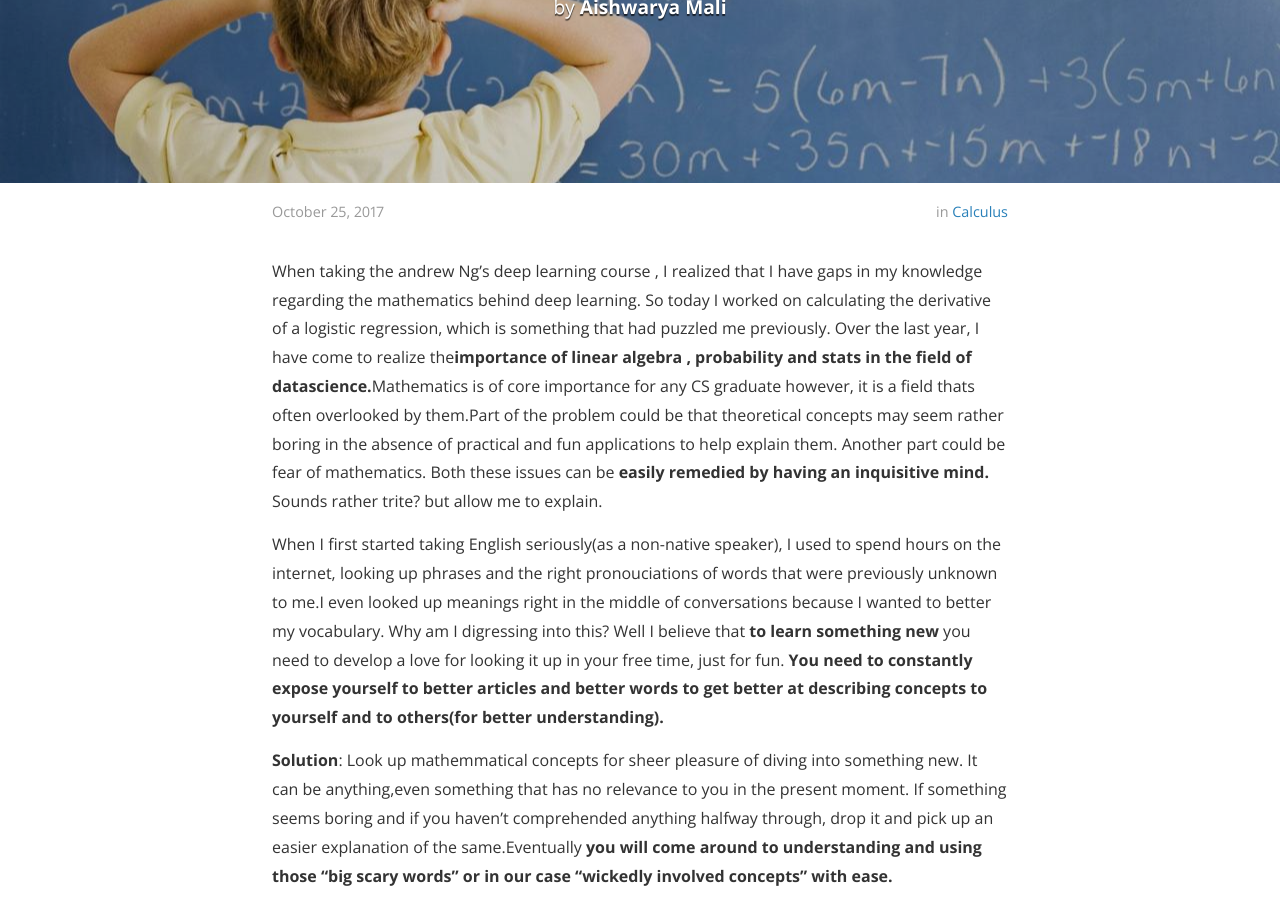
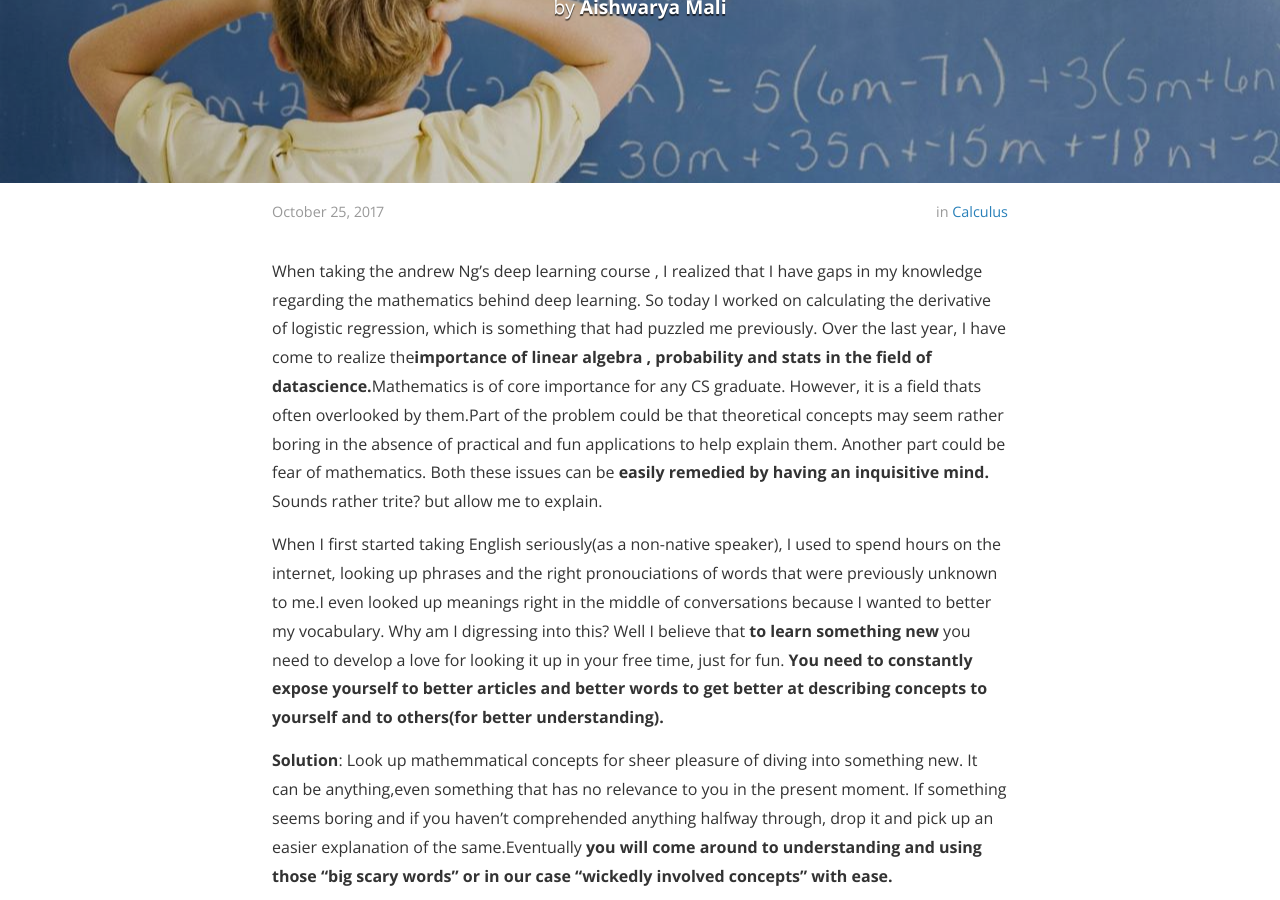
Before and after one commit to ashm8206/ashm8206.github.io, a Jekyll site: the page built from _posts/2017-10-25-Derivative-of-logistic-Regression.markdown, in a window 1280 px wide and 900 px high, scrolled down 320 px. Built offline with Jekyll 4.4.1, drawn with Linux system fonts in a browser that asks for light colours; nearby versions of some CDN libraries; comment, search, counter and statistics services are not loaded; some of the changed text lies outside the part shown.

```diff
--- a/_posts/2017-10-25-Derivative-of-logistic-Regression.markdown
+++ b/_posts/2017-10-25-Derivative-of-logistic-Regression.markdown
@@ -8,8 +8,8 @@ categories: calculus
 
 ---
 
-When taking the andrew Ng's deep learning course , I realized that I  have gaps in my knowledge regarding the mathematics behind deep learning. So today I worked on calculating the derivative of a logistic regression, which is something that had puzzled me previously.
-Over the last year, I have come to realize the**importance of linear algebra , probability and stats in the field of datascience.**Mathematics is of core importance for any  CS graduate however, it is a field thats often overlooked by them.Part of the problem could be that theoretical concepts may seem rather boring in the absence of practical and fun applications to help explain them. Another part could be fear of mathematics. Both these issues can be **easily remedied by having an inquisitive mind.** Sounds rather trite? but allow me to explain.
+When taking the andrew Ng's deep learning course , I realized that I  have gaps in my knowledge regarding the mathematics behind deep learning. So today I worked on calculating the derivative of  logistic regression, which is something that had puzzled me previously.
+Over the last year, I have come to realize the**importance of linear algebra , probability and stats in the field of datascience.**Mathematics is of core importance for any  CS graduate. However, it is a field thats often overlooked by them.Part of the problem could be that theoretical concepts may seem rather boring in the absence of practical and fun applications to help explain them. Another part could be fear of mathematics. Both these issues can be **easily remedied by having an inquisitive mind.** Sounds rather trite? but allow me to explain.
 
 When I first started taking English seriously(as a non-native speaker), I used to spend hours on the internet, looking up phrases and the right pronouciations of words that were previously unknown to me.I even looked up meanings right in the middle of conversations because I wanted to better my vocabulary. Why am I digressing into this? Well I believe that **to learn something new** you need to develop a love for looking it up in your free time, just for fun. **You need to constantly expose yourself to better articles and better words to get better at describing concepts to yourself and to others(for better understanding).**
 
```
Also changed, not shown: other parts of _posts/2017-10-25-Derivative-of-logistic-Regression.markdown (+2 -2 lines).
